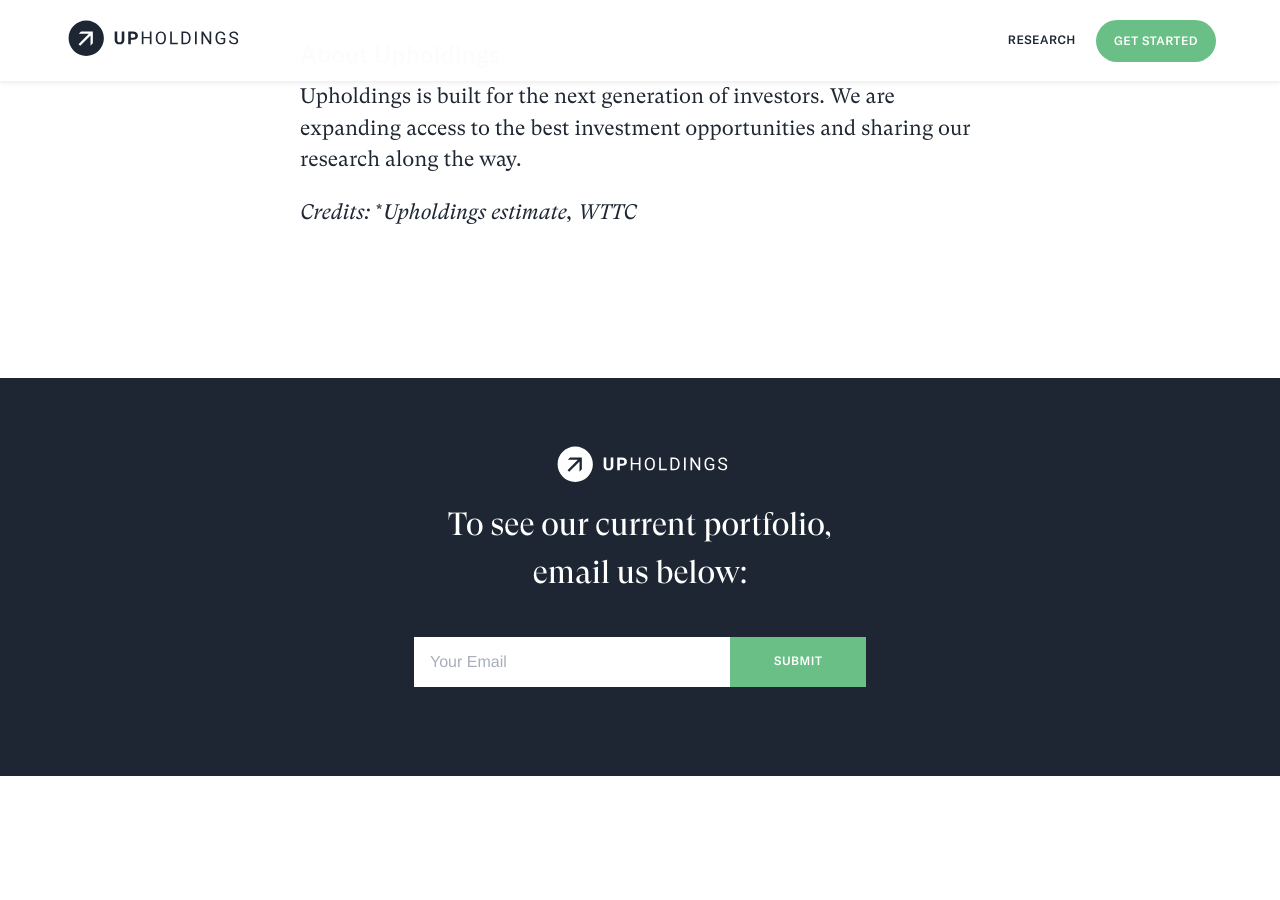
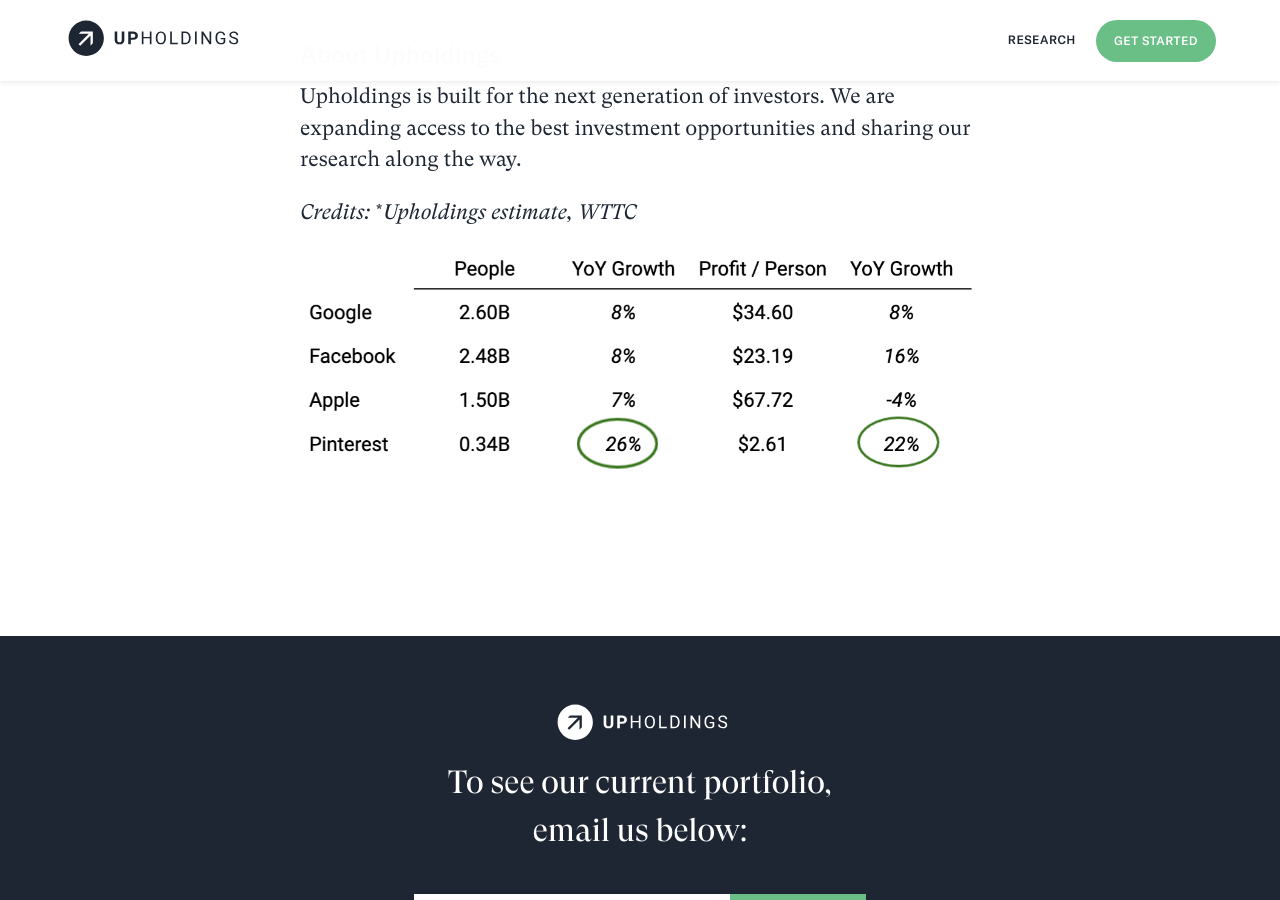
Before and after one commit to willanderson/Upholdings, a Jekyll site: the page built from _posts/2020-01-31-airbnb-draft.markdown, in a window 1280 px wide and 900 px high, scrolled down 1888 px. Built offline with Jekyll 4.4.1, drawn with Linux system fonts in a browser that asks for light colours; nearby versions of some CDN libraries; some web fonts are replaced; comment, search, counter and statistics services are not loaded; before the commit the page ends 2664 px from its top, so only the background shows below that.

Commit message:
Updated Airbnb Draft

```diff
--- a/_posts/2020-01-31-airbnb-draft.markdown
+++ b/_posts/2020-01-31-airbnb-draft.markdown
@@ -33,3 +33,5 @@
 Upholdings is built for the next generation of investors. We are expanding access to the best investment opportunities and sharing our research along the way.
 
 *Credits:* \**Upholdings estimate, WTTC*
+
+![Screen Shot 2020-02-12 at 1.26.28 PM-30efc6.png](/uploads/Screen%20Shot%202020-02-12%20at%201.26.28%20PM-30efc6.png)
```
